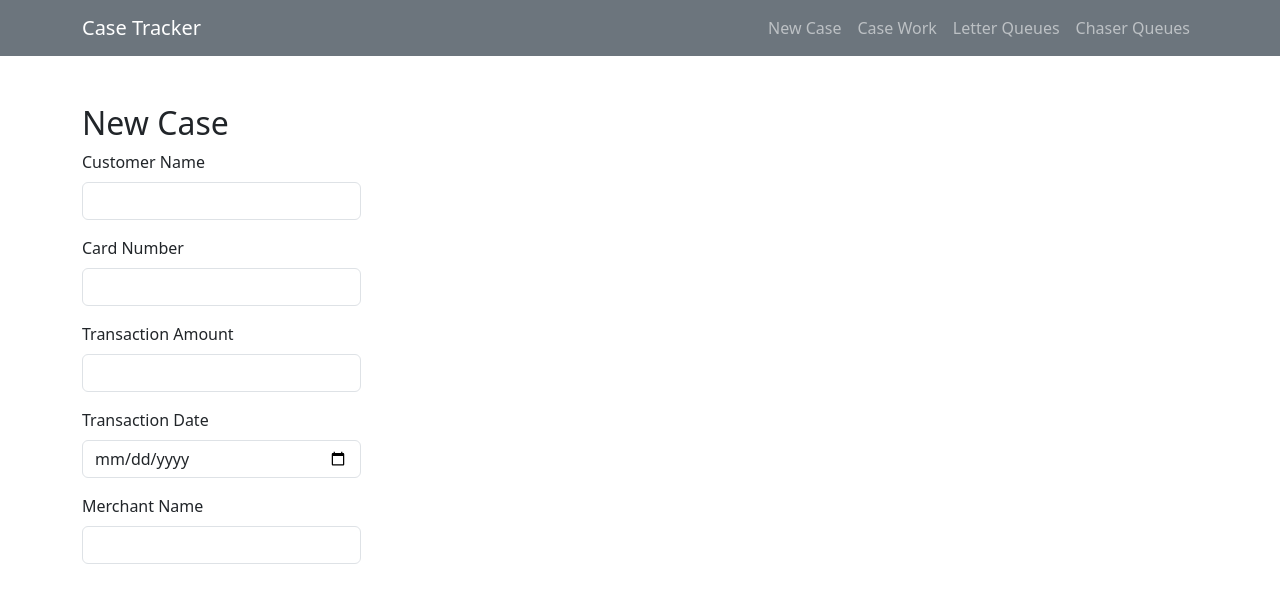
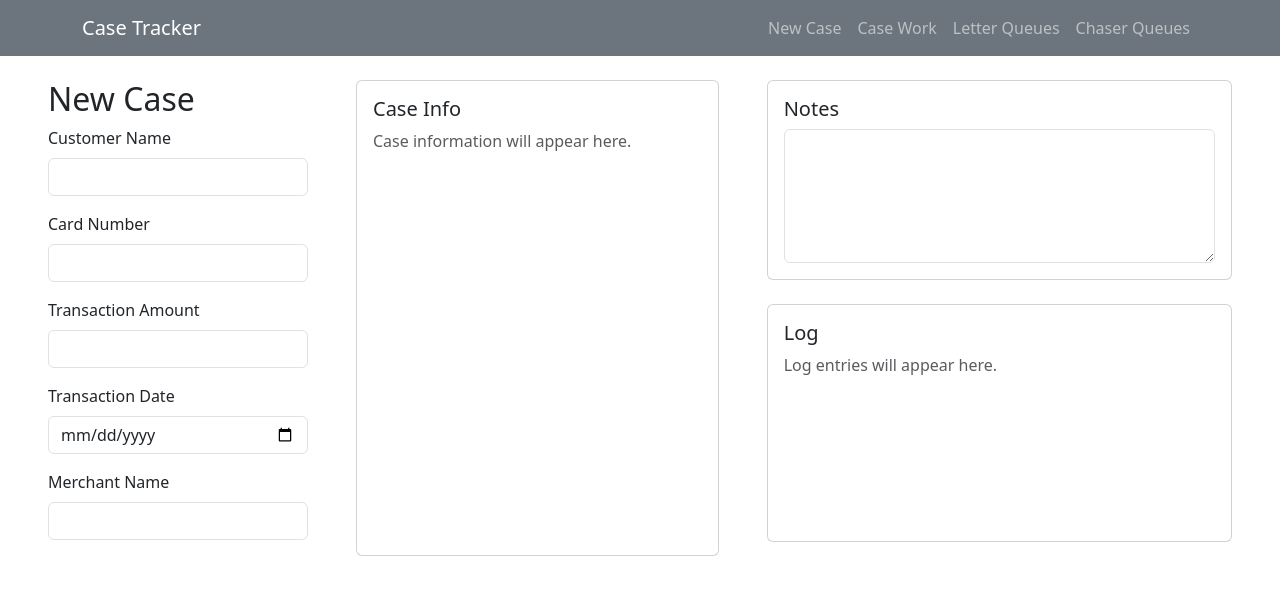
Before and after one commit to FelixCortezGIT/Case-tracker, a Flask app: page /new_case in a window 1280 px wide. Shown: the top 603 px of the page. Run offline with Flask 3, Linux system fonts and the light colour scheme.

Commit message:
- layout form info, notes, log - new_case form upraveny bootstrap rozdelenie form v layout namiesto 4 stlpcoch 3 v pomere 3x4x5=12

```diff
--- a/templates/layout.html
+++ b/templates/layout.html
@@ -28,10 +28,37 @@
         </div>
     </nav>
 
-    <div class="container mt-5">
+    <div class="container-fluid mt-4 px-5">
 
-        {% block content %}
-        {% endblock %}
+        <div class="row gx-5">
+
+            <div class="col-md-3">
+                {% block content %}
+                {% endblock %}
+            </div>
+
+            <div class="col-md-4">
+                <div class="card p-3 h-100">
+                    <h5>Case Info</h5>
+                    <p class="text-muted">Case information will appear here.</p>
+                </div>
+            </div>
+
+            <div class="col-md-5">
+
+                <div class="card p-3 mb-4">
+                    <h5>Notes</h5>
+                    <textarea class="form-control" rows="5"></textarea>
+                </div>
+
+                <div class="card p-3 h-50">
+                    <h5>Log</h5>
+                    <p class="text-muted">Log entries will appear here.</p>
+                </div>
+
+            </div>
+
+        </div>
 
     </div>
 
--- a/templates/new_case.html
+++ b/templates/new_case.html
@@ -4,7 +4,7 @@
 
 <h2>New Case</h2>
 
-<form class="col-md-3">
+<form>
     <div class="mb-3">
         <label for="customer_name" class="form-label">Customer Name</label>
         <input type="text" class="form-control" id="customer_name" name="customer_name">
```
